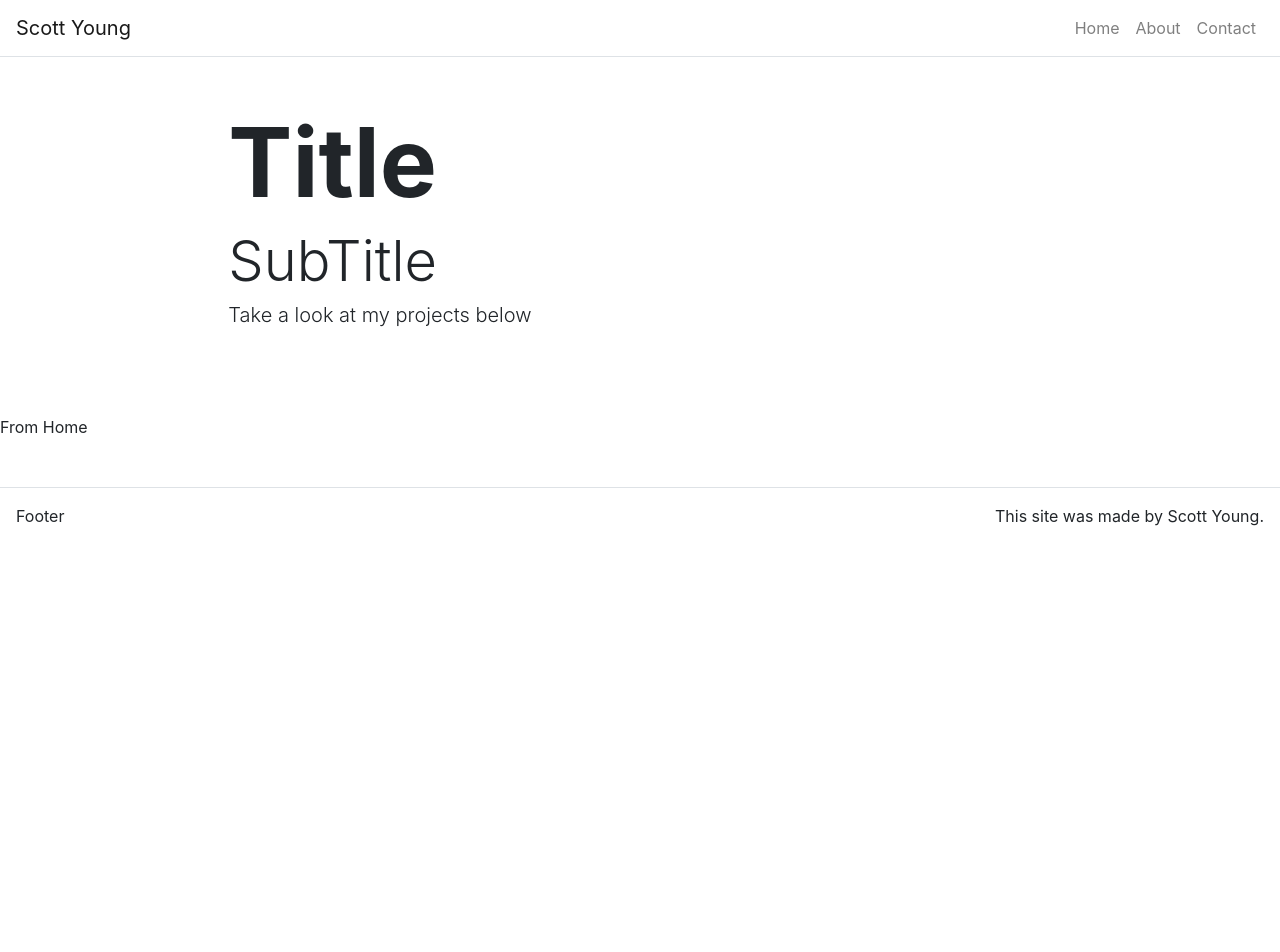
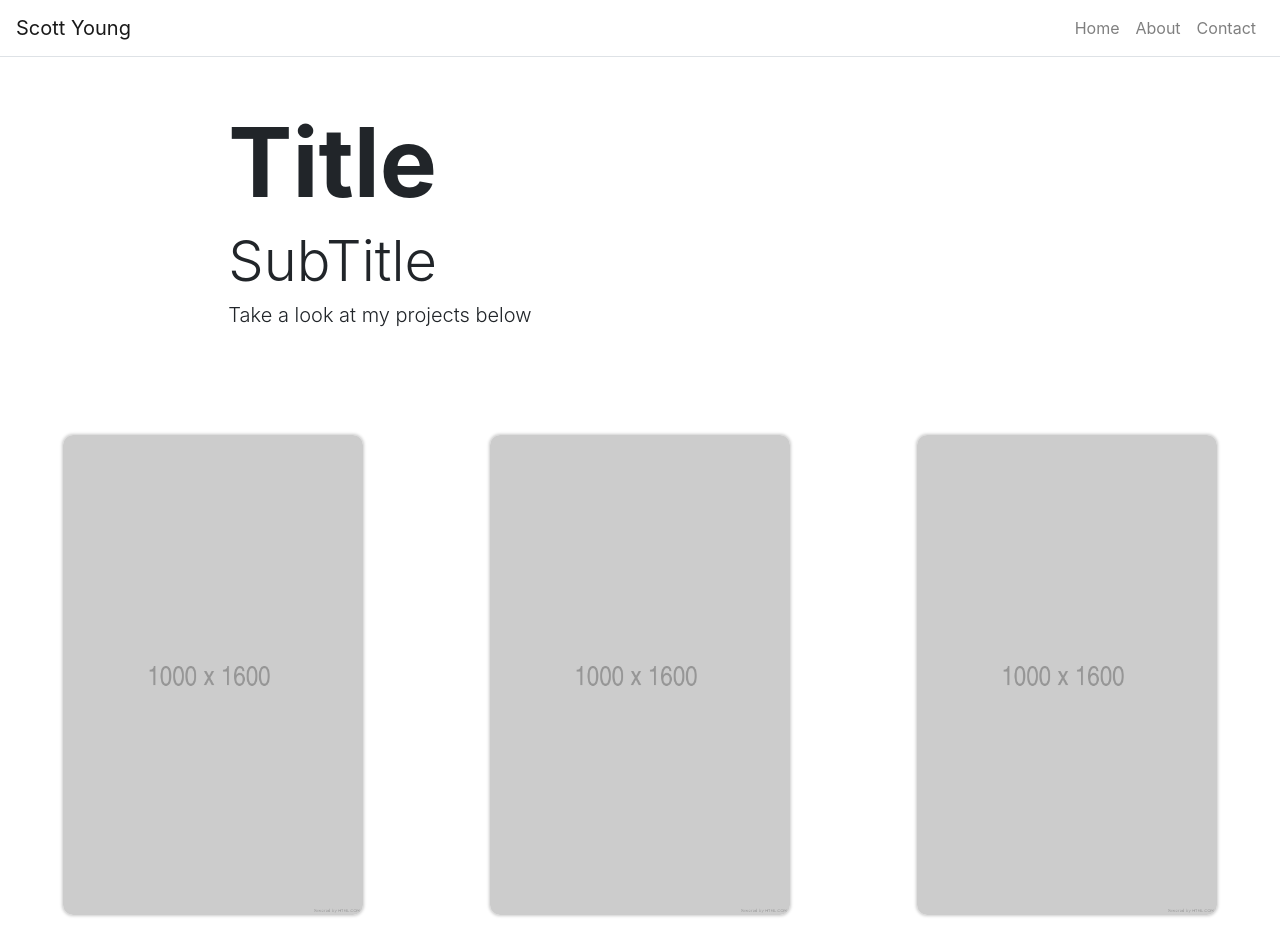
Before and after one commit to Scoyou/syoung-official, a React (Create React App) app: page / in a window 1280 px wide. Shown: the top 952 px of the page. Before the commit the page ends 800 px from the top, so only its background shows below. Built offline with nearby package versions, Linux system fonts and the light colour scheme.

Commit message:
implement carousel component

```diff
--- a/package.json
+++ b/package.json
@@ -11,7 +11,8 @@
     "react-bootstrap": "^1.3.0",
     "react-dom": "^16.13.1",
     "react-router-dom": "^5.2.0",
-    "react-scripts": "3.4.1"
+    "react-scripts": "3.4.1",
+    "react-spring": "^8.0.27"
   },
   "scripts": {
     "start": "react-scripts start",
--- /dev/null
+++ b/src/components/Card.js
@@ -0,0 +1,17 @@
+import React from 'react';
+
+import CardInfo from '../components/CardInfo';
+
+
+function Card(props) {
+
+    return(
+        <div className="d-inline-block s-card" onClick={(e) => props.click(props.item)}>
+            <img className="s-card-img" src={props.item.imgSrc} alt={props.item.imgSrc} />
+            { props.item.selected && <CardInfo title={props.item.title} subTitle={props.item.subTitle} link={props.item.link} /> }
+        </div>
+    );
+
+}
+
+export default Card;
--- /dev/null
+++ b/src/components/CardInfo.js
@@ -0,0 +1,18 @@
+import React from 'react';
+import { useSpring, animated } from 'react-spring';
+
+function CardInfo(props) {
+
+    const style = useSpring({opacity: 1, from: {opacity: 0}});
+
+    return(
+        <animated.div className="s-card-info" style={style}>
+            <p className="s-card-title">{props.title}</p>
+            <p className="s-card-subtitle">{props.subTitle}</p>
+            <a href={props.link} target="_blank" rel="noopener noreferrer">View</a>
+        </animated.div>
+    );
+
+}
+
+export default CardInfo;
--- /dev/null
+++ b/src/components/Carousel.js
@@ -0,0 +1,88 @@
+import React from 'react';
+import {
+  Container,
+  Row,
+  Col
+} from 'react-bootstrap';
+
+
+import Card from '../components/Card';
+
+import placeholder from '../assets/images/placeholder.png';
+
+
+class Carousel extends React.Component {
+
+    constructor(props) {
+        super(props);
+        this.state = {
+            items: [
+                {
+                    id: 0,
+                    title: 'Item 1',
+                    subTitle: 'subtitle',
+                    imgSrc: placeholder,
+                    link: '',
+                    selected: false
+                },
+                {
+                    id: 1,
+                    title: 'Item 2',
+                    subTitle: 'subtitle',
+                    imgSrc: placeholder,
+                    link: '',
+                    selected: false
+                },
+                {
+                    id: 2,
+                    title: 'Item 3',
+                    subTitle: 'subtitle',
+                    imgSrc: placeholder,
+                    link: '',
+                    selected: false
+                },
+            ]
+        }
+    }
+
+
+    handleCardClick = (id, card) => {
+
+        let items = [...this.state.items];
+
+        items[id].selected = items[id].selected ? false : true;
+
+        items.forEach(item => {
+            if(item.id !== id) {
+                item.selected = false;
+            }
+        });
+
+        this.setState({
+            items
+        });
+    }
+
+
+    makeItems = (items) => {
+        return items.map(item => {
+            return (
+                <Card item={item} click={(e => this.handleCardClick(item.id, e))} key={item.id} />
+            )
+        })
+    }
+
+
+    render() {
+        return(
+            <Container fluid={true}>
+                <Row className="justify-content-around">
+                    {this.makeItems(this.state.items)}
+                </Row>
+            </Container>
+        );
+    }
+
+}
+
+export default Carousel;
--- a/src/index.css
+++ b/src/index.css
@@ -11,3 +11,29 @@ code {
   font-family: source-code-pro, Menlo, Monaco, Consolas, 'Courier New',
     monospace;
 }
+
+.s-card {
+  margin: 20px;
+}
+
+.s-card-img {
+  border-radius: 10px;
+  width: 300px;
+  height: 480;
+  box-shadow: 0px 0px 3px 1px #CCC;
+}
+
+.s-card-info {
+  margin-top: 10px;
+  min-height: 100px;
+}
+
+.s-card-title {
+  font-size: 24px;
+  margin: 0px;
+}
+
+.s-card-subtitle {
+  font-size: 16px;
+  margin: 0px;
+}
--- a/src/pages/Home.js
+++ b/src/pages/Home.js
@@ -1,11 +1,12 @@
 import React from 'react';
 
 import Hero from '../components/Hero'
+import Carousel from '../components/Carousel'
 
 const Home = (props) => (
   <div>
       <Hero title={props.title} subTitle={props.subTitle} text={props.text}/>
-      <p>From Home</p>
+      <Carousel />
   </div>
 )
 
```
Also changed, not shown: src/assets/images/placeholder.png (added), 1 other file (tests, documents, lock files or other folders).
